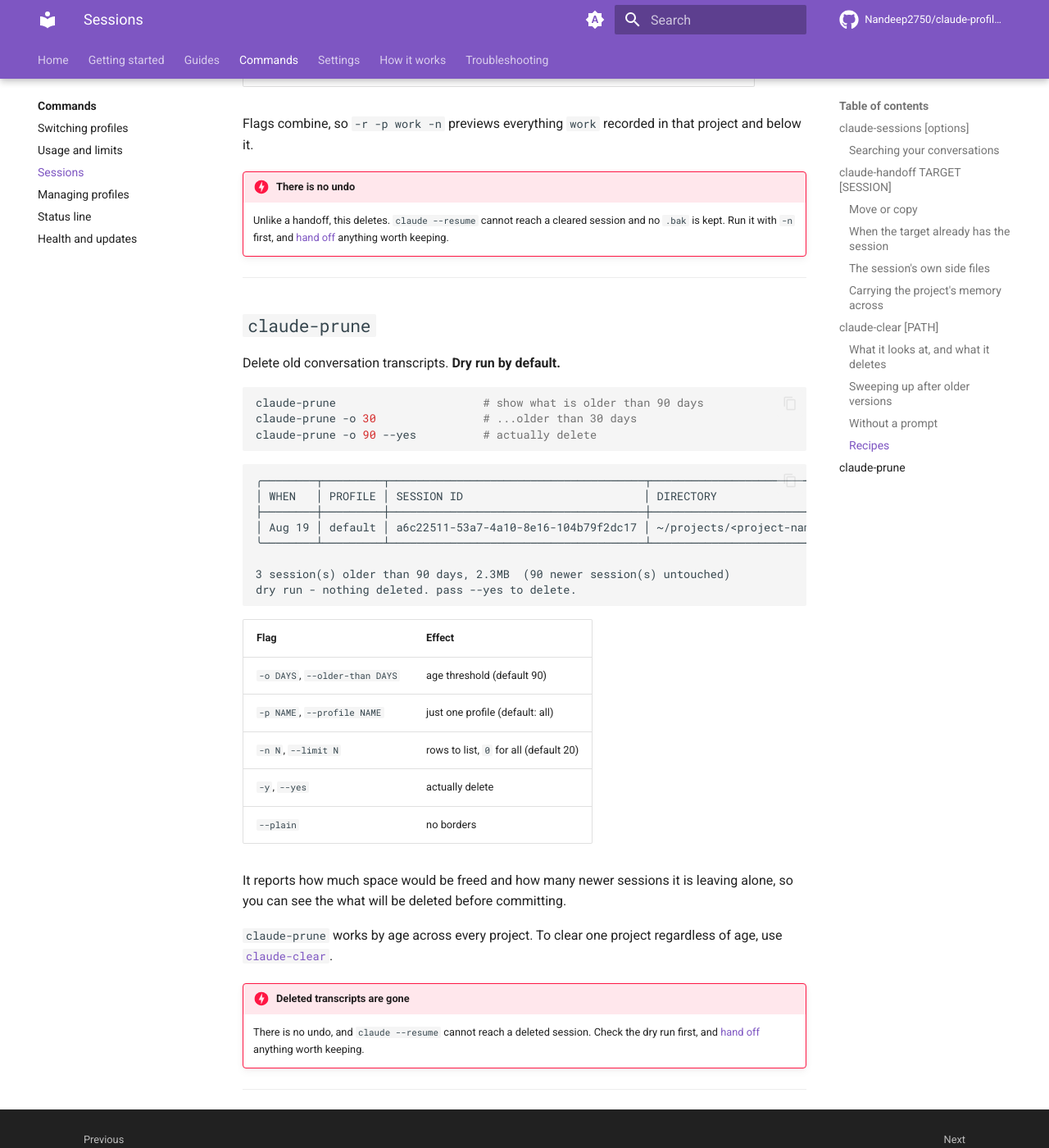
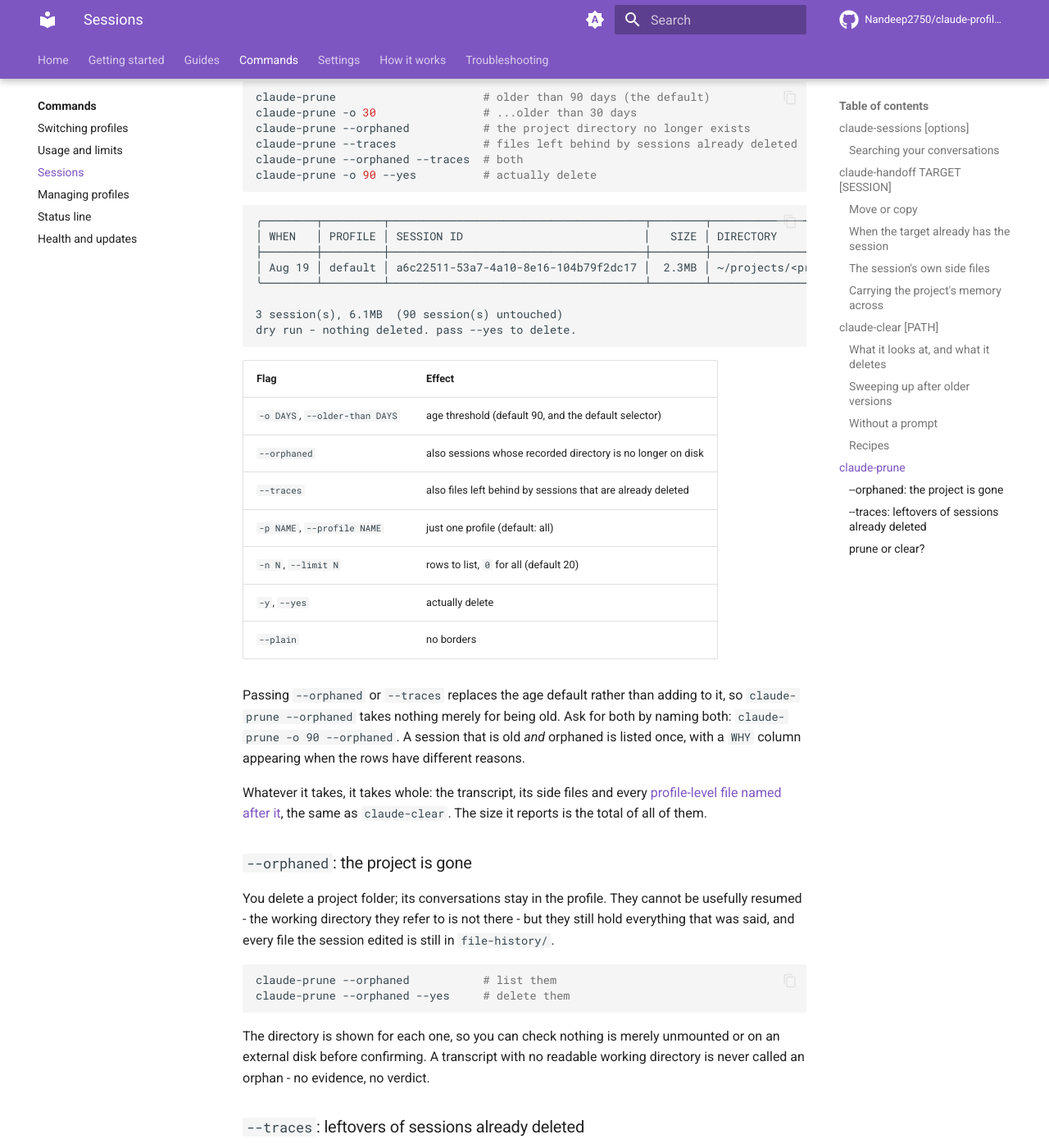
Before and after one commit to Nandeep2750/claude-profiles, an MkDocs documentation site: the page built from docs/commands/sessions.md, in a window 1280 px wide and 1400 px high, scrolled down 10983 px. Shown: the whole window at 82% size. Built offline with MkDocs 1.6.1 and Material for MkDocs 9.7.7, drawn with Linux system fonts in a browser that asks for light colours; comment, search, counter and statistics services are not loaded; some of the changed text lies outside the part shown.

Commit message:
feat: prune becomes the housekeeping command, with --orphaned
Docker uses prune to mean "remove what is no longer needed". Ours meant
"older than N days" and nothing else, which is narrower than the word
implies and left no answer for a session whose project directory has been
deleted. That session cannot be usefully resumed, yet it still holds
everything that was said and, through file-history, copies of every file it
edited.

prune now takes three selectors that combine: age, which stays the default,
--orphaned for a working directory that is no longer on disk, and --traces
for files left behind by sessions already deleted. Naming a selector
replaces the age default rather than adding to it, a session that matches
two reasons is listed once, and a WHY column appears when the rows differ. A
transcript whose working directory cannot be read is never called an orphan.

prune also had the leak that clear did: it removed the transcript with
os.remove and left the side files, file-history and the rest behind, and
reported only the transcript's size as freed. It now deletes through the
same session_parts plus session_traces path as clear.

--traces moves from clear to prune, which is where housekeeping belongs now;
clear stays the targeted command, a numbered list for one project. It was
only ever on main, never in a release. clear also validates --profile the
way the other commands do.

Co-Authored-By: Claude Opus 5 <noreply@anthropic.com>

````diff
--- a/docs/commands/index.md
+++ b/docs/commands/index.md
@@ -71,7 +71,7 @@ same way on macOS, Linux, WSL and Windows.
 | [`claude-profile-clone`](manage.md#claude-profile-clone-source-target) | Seed a new profile's settings from an existing one |
 | [`claude-profile-remove`](manage.md#claude-profile-remove-name) | Delete a profile, its history and its credentials |
 | [`claude-clear`](sessions.md#claude-clear-path) | Delete one project's sessions, with a prompt |
-| [`claude-prune`](sessions.md#claude-prune) | Delete old transcripts (dry run by default) |
+| [`claude-prune`](sessions.md#claude-prune) | Delete sessions by age, orphaned, or leftovers (dry run by default) |
 | [`claude-doctor`](maintenance.md#claude-profiles-doctor) | Check the installation for problems |
 | [`claude-update`](maintenance.md#claude-update) | Check for and pull a newer version |
 | [`claude-profiles statusline`](statusline.md#claude-profiles-statusline) | A status line for inside Claude Code |
--- a/docs/commands/sessions.md
+++ b/docs/commands/sessions.md
@@ -409,30 +408,9 @@ that gone too.
 
 ### Sweeping up after older versions
 
-Before 2.3.0, `claude-clear` removed the transcript and its side files but not
-the folders beside `projects/`. `claude-prune` never removed them either.
-`claude-doctor` reports whatever is left, and one command clears it:
-
-```sh
-claude-clear --traces -n     # list what is left over, delete nothing
-claude-clear --traces        # list, then ask before deleting
-claude-clear --traces -p work
-```
-
-It only ever removes files named after a session that no longer exists in that
-profile, so nothing a live session needs can be caught by it.
-
-```
-119 file(s) named after sessions that no longer exist, 7.2MB
-
-╭─────────┬───────────────┬───────┬─────────┬───────────────────────────────╮
-│ PROFILE │ WHERE         │ FILES │    SIZE │ WHAT IT HELD                  │
-├─────────┼───────────────┼───────┼─────────┼───────────────────────────────┤
-│ default │ file-history  │     4 │   2.1MB │ copies of the files it edited │
-│ default │ jobs          │     2 │   2.3KB │ a background job's state      │
-│ work    │ session-env   │    29 │      0B │ its environment               │
-╰─────────┴───────────────┴───────┴─────────┴───────────────────────────────╯
-```
+Before 2.3.0, deleting a session left the folders beside `projects/` behind.
+[`claude-prune --traces`](#-traces-leftovers-of-sessions-already-deleted) clears
+them, and `claude-doctor` reports whatever is still there.
 
 ### Without a prompt
 
@@ -455,7 +433,7 @@ claude-clear ~/projects/<project-name> --all -n         # just show the plan
 | Only one account's copies | `claude-clear ~/projects/<project-name> -p work` |
 | Drop one session by its id prefix | `claude-clear ~/projects/<project-name> -s a3f81c2e -y` |
 | Wipe the project, no prompt | `claude-clear ~/projects/<project-name> --all -y` |
-| Clean up after older versions | `claude-clear --traces -n` |
+| Clean up after older versions | `claude-prune --traces` |
 | Easier to read in a narrow window | add `--plain` |
 
 Flags combine, so `-r -p work -n` previews everything `work` recorded in that
@@ -470,42 +448,104 @@ project and below it.
 
 ## `claude-prune`
 
-Delete old conversation transcripts. **Dry run by default.**
+Housekeeping: delete sessions you no longer need. **Dry run by default** - it
+always lists first and deletes nothing until you pass `--yes`.
+
+Three selectors, and you can combine them:
 
 ```sh
-claude-prune                      # show what is older than 90 days
+claude-prune                      # older than 90 days (the default)
 claude-prune -o 30                # ...older than 30 days
+claude-prune --orphaned           # the project directory no longer exists
+claude-prune --traces             # files left behind by sessions already deleted
+claude-prune --orphaned --traces  # both
 claude-prune -o 90 --yes          # actually delete
 ```
 
 ```
-╭────────┬─────────┬──────────────────────────────────────┬───────────────────────────────╮
-│ WHEN   │ PROFILE │ SESSION ID                           │ DIRECTORY                     │
-├────────┼─────────┼──────────────────────────────────────┼───────────────────────────────┤
-│ Aug 19 │ default │ a6c22511-53a7-4a10-8e16-104b79f2dc17 │ ~/projects/<project-name>/api │
-╰────────┴─────────┴──────────────────────────────────────┴───────────────────────────────╯
+╭────────┬─────────┬──────────────────────────────────────┬────────┬───────────────────────────────╮
+│ WHEN   │ PROFILE │ SESSION ID                           │   SIZE │ DIRECTORY                     │
+├────────┼─────────┼──────────────────────────────────────┼────────┼───────────────────────────────┤
+│ Aug 19 │ default │ a6c22511-53a7-4a10-8e16-104b79f2dc17 │  2.3MB │ ~/projects/<project-name>/api │
+╰────────┴─────────┴──────────────────────────────────────┴────────┴───────────────────────────────╯
 
-3 session(s) older than 90 days, 2.3MB  (90 newer session(s) untouched)
+3 session(s), 6.1MB  (90 session(s) untouched)
 dry run - nothing deleted. pass --yes to delete.
 ```
 
 | Flag | Effect |
 |---|---|
-| `-o DAYS`, `--older-than DAYS` | age threshold (default 90) |
+| `-o DAYS`, `--older-than DAYS` | age threshold (default 90, and the default selector) |
+| `--orphaned` | also sessions whose recorded directory is no longer on disk |
+| `--traces` | also files left behind by sessions that are already deleted |
 | `-p NAME`, `--profile NAME` | just one profile (default: all) |
 | `-n N`, `--limit N` | rows to list, `0` for all (default 20) |
 | `-y`, `--yes` | actually delete |
 | `--plain` | no borders |
 
-It reports how much space would be freed and how many newer sessions it is
-leaving alone, so you can see the what will be deleted before committing.
+Passing `--orphaned` or `--traces` replaces the age default rather than adding
+to it, so `claude-prune --orphaned` takes nothing merely for being old. Ask for
+both by naming both: `claude-prune -o 90 --orphaned`. A session that is old
+*and* orphaned is listed once, with a `WHY` column appearing when the rows have
+different reasons.
 
-`claude-prune` works by age across every project. To clear one project
-regardless of age, use [`claude-clear`](#claude-clear-path).
+Whatever it takes, it takes whole: the transcript, its side files and every
+[profile-level file named after it](#what-it-looks-at-and-what-it-deletes), the
+same as `claude-clear`. The size it reports is the total of all of them.
+
+### `--orphaned`: the project is gone
+
+You delete a project folder; its conversations stay in the profile. They cannot
+be usefully resumed - the working directory they refer to is not there - but
+they still hold everything that was said, and every file the session edited is
+still in `file-history/`.
+
+```sh
+claude-prune --orphaned           # list them
+claude-prune --orphaned --yes     # delete them
+```
+
+The directory is shown for each one, so you can check nothing is merely
+unmounted or on an external disk before confirming. A transcript with no
+readable working directory is never called an orphan - no evidence, no verdict.
+
+### `--traces`: leftovers of sessions already deleted
+
+Anything that removed a transcript without sweeping the folders beside
+`projects/` left files behind, named after a session that no longer exists.
+
+```sh
+claude-prune --traces             # list what is left over
+claude-prune --traces --yes       # delete it
+```
+
+Liveness is judged across every profile, not one: handing a session over moves
+its transcript but not these files, so a session living in another profile is
+never treated as deleted. `claude-doctor` reports whatever is left.
+
+```
+╭─────────┬───────────────┬───────┬─────────┬───────────────────────────────╮
+│ PROFILE │ WHERE         │ FILES │    SIZE │ WHAT IT HELD                  │
+├─────────┼───────────────┼───────┼─────────┼───────────────────────────────┤
+│ default │ file-history  │     4 │   2.1MB │ copies of the files it edited │
+│ default │ jobs          │     2 │   2.3KB │ a background job's state      │
+│ work    │ session-env   │    29 │      0B │ its environment               │
+╰─────────┴───────────────┴───────┴─────────┴───────────────────────────────╯
+```
+
+### prune or clear?
+
+| | `claude-prune` | `claude-clear PATH` |
+|---|---|---|
+| Picks by | age, orphaned, leftovers | one project directory |
+| Scope | every project, every profile | that directory |
+| You choose | no - the selector decides | yes, from a numbered list |
+| Safe by default | lists, needs `--yes` | you pick, then confirm |
 
 !!! danger "Deleted transcripts are gone"
     There is no undo, and `claude --resume` cannot reach a deleted session.
     Check the dry run first, and [hand off](../guides/handoff.md) anything worth
-    keeping.
+    keeping. Deleting unlinks rather than erases - rotate any secret a session
+    saw rather than relying on the delete.
 
 ---
````
Also changed, not shown: other parts of docs/commands/sessions.md (+0 -1 lines), CHANGELOG.md (+31 -20 lines), README.md (+1 -1 lines), docs/commands/maintenance.md (+1 -1 lines), docs/index.md (+1 -1 lines), docs/internals/updating.md (+1 -1 lines), 5 other files.
